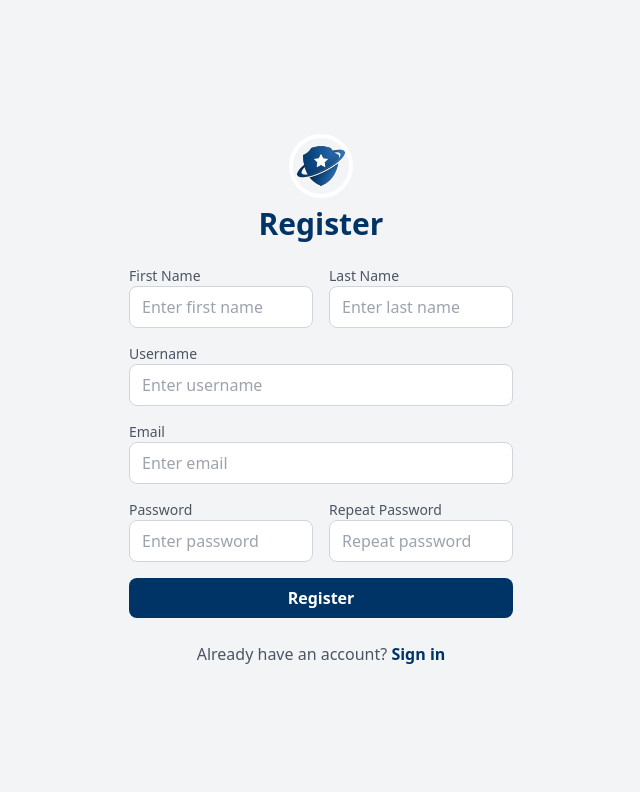
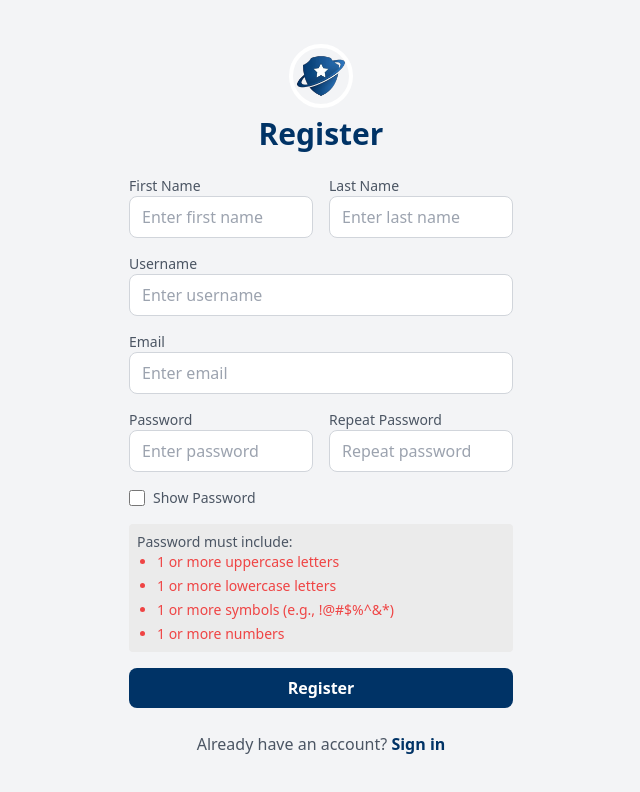
Before and after one commit to zainolamzar/voteguard-frontend, a React (Vite) app: page /register in a window 1280 px wide. Shown: the top 792 px of the page, without its empty margins (319-959 px from the left). Built offline with nearby package versions, Linux system fonts and the light colour scheme; no server answers.

Commit message:
refactored login/register design

```diff
--- a/src/pages/Login.jsx
+++ b/src/pages/Login.jsx
@@ -6,6 +6,7 @@ const apiUrl = import.meta.env.VITE_BE_URL;
 const Login = () => {
   const [username, setUsername] = useState("");
   const [password, setPassword] = useState("");
+  const [passwordVisible, setPasswordVisible] = useState(false); // New state for password visibility
   const navigate = useNavigate();
 
   const handleSubmit = async (e) => {
@@ -70,18 +71,25 @@ const Login = () => {
               className="w-full px-4 py-3 border border-[#00897B] rounded-md focus:outline-none focus:ring-2 focus:ring-[#00897B] text-gray-700"
             />
           </div>
-          <div className="form-group">
+          <div className="form-group relative">
             <label className="block text-[#003366] text-lg font-medium mb-2">
               Password:
             </label>
             <input
-              type="password"
+              type={passwordVisible ? "text" : "password"} // Toggle between text and password type
               value={password}
               onChange={(e) => setPassword(e.target.value)}
               placeholder="Enter password"
               required
-              className="w-full px-4 py-3 border border-[#00897B] rounded-md focus:outline-none focus:ring-2 focus:ring-[#00897B] text-gray-700"
+              className="w-full px-4 py-3 border border-[#00897B] rounded-md focus:outline-none focus:ring-2 focus:ring-[#00897B] text-gray-700 pr-12" // Added padding-right for space
             />
+            <button
+              type="button"
+              onClick={() => setPasswordVisible(!passwordVisible)} // Toggle password visibility
+              className="absolute right-3 top-[70%] transform -translate-y-1/2 text-[#003366] text-xl"
+            >
+              {passwordVisible ? "🙈" : "👁️"} {/* Change icon based on visibility */}
+            </button>
           </div>
           <button
             type="submit"
--- a/src/pages/Register.jsx
+++ b/src/pages/Register.jsx
@@ -12,11 +12,33 @@ const Register = () => {
     password: "",
     repeat_password: "",
   });
-
+  const [showPassword, setShowPassword] = useState(false); // State to toggle password visibility
+  const [passwordValid, setPasswordValid] = useState({
+    hasUpperCase: false,
+    hasLowerCase: false,
+    hasSymbol: false,
+    hasNumber: false,
+  });
   const navigate = useNavigate();
 
   const handleChange = (e) => {
-    setFormData({ ...formData, [e.target.name]: e.target.value });
+    const { name, value } = e.target;
+    setFormData({ ...formData, [name]: value });
+
+    // Check password validity only when password is being entered
+    if (name === "password") {
+      checkPasswordValidity(value);
+    }
+  };
+
+  // Validate password based on the requirements
+  const checkPasswordValidity = (password) => {
+    setPasswordValid({
+      hasUpperCase: /[A-Z]/.test(password),
+      hasLowerCase: /[a-z]/.test(password),
+      hasSymbol: /[!@#$%^&*(),.?":{}|<>]/.test(password),
+      hasNumber: /\d/.test(password),
+    });
   };
 
   const handleSubmit = async (e) => {
@@ -129,7 +151,7 @@ const Register = () => {
             <div>
               <label className="block text-sm font-medium text-gray-600">Password</label>
               <input
-                type="password"
+                type={showPassword ? "text" : "password"}
                 name="password"
                 value={formData.password}
                 onChange={handleChange}
@@ -141,7 +163,7 @@ const Register = () => {
             <div>
               <label className="block text-sm font-medium text-gray-600">Repeat Password</label>
               <input
-                type="password"
+                type={showPassword ? "text" : "password"}
                 name="repeat_password"
                 value={formData.repeat_password}
                 onChange={handleChange}
@@ -152,10 +174,46 @@ const Register = () => {
             </div>
           </div>
 
+          {/* Show Password Checkbox */}
+          <div className="flex items-center space-x-2 mt-2">
+            <input
+              type="checkbox"
+              checked={showPassword}
+              onChange={() => setShowPassword(!showPassword)}
+              className="h-4 w-4"
+            />
+            <label className="text-sm text-gray-600">Show Password</label>
+          </div>
+
+          {/* Password Requirements */}
+          <div className="mt-4 text-sm text-gray-600 rounded bg-[#EBEBEB] p-2">
+            <p>Password must include:</p>
+            <ul className="list-disc pl-5 space-y-1">
+              <li className={passwordValid.hasUpperCase ? "text-green-500" : "text-red-500"}>
+                1 or more uppercase letters
+              </li>
+              <li className={passwordValid.hasLowerCase ? "text-green-500" : "text-red-500"}>
+                1 or more lowercase letters
+              </li>
+              <li className={passwordValid.hasSymbol ? "text-green-500" : "text-red-500"}>
+                1 or more symbols (e.g., !@#$%^&*)
+              </li>
+              <li className={passwordValid.hasNumber ? "text-green-500" : "text-red-500"}>
+                1 or more numbers
+              </li>
+            </ul>
+          </div>
+
           {/* Register Button */}
           <button
             type="submit"
             className="w-full bg-[#003366] text-white font-bold py-2 px-4 rounded-lg hover:bg-[#002244] focus:outline-none focus:ring-2 focus:ring-[#FFC107]"
+            disabled={
+              !passwordValid.hasUpperCase ||
+              !passwordValid.hasLowerCase ||
+              !passwordValid.hasSymbol ||
+              !passwordValid.hasNumber
+            }
           >
             Register
           </button>
```
